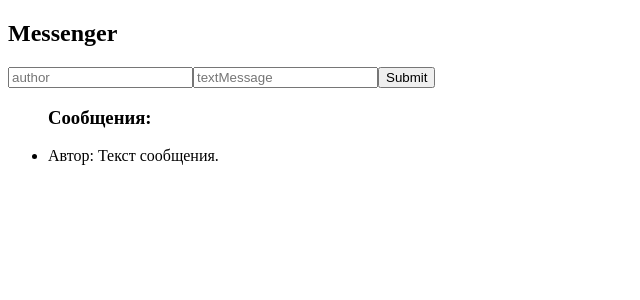
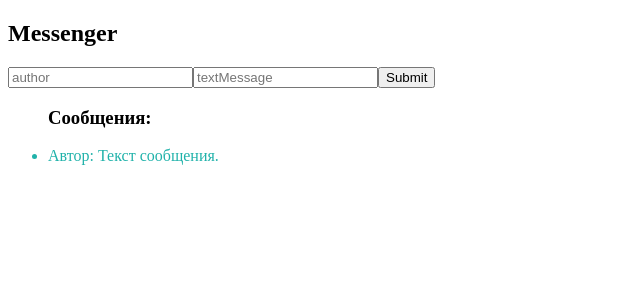
Before and after one commit to SergeyShashin/react200624, a React app: page / in a window 1280 px wide. Shown: the top 300 px of the page, without its empty margins (0-640 px from the left). Built offline with nearby package versions, Linux system fonts and the light colour scheme.

Commit message:
React200624 lesson3 start.

```diff
--- a/package.json
+++ b/package.json
@@ -15,12 +15,17 @@
     "@babel/preset-env": "^7.24.7",
     "@babel/preset-react": "^7.24.7",
     "babel-loader": "^9.1.3",
+    "css-loader": "^7.1.2",
     "html-webpack-plugin": "^5.6.0",
+    "node-sass": "^9.0.0",
+    "sass-loader": "^14.2.1",
+    "style-loader": "^4.0.0",
     "webpack": "^5.92.1",
     "webpack-cli": "^5.1.4",
     "webpack-dev-server": "^5.0.4"
   },
   "dependencies": {
+    "mini-css-extract-plugin": "^2.9.0",
     "prop-types": "^15.8.1",
     "react": "^18.3.1",
     "react-dom": "^18.3.1"
--- a/src/components/Message.jsx
+++ b/src/components/Message/Message.jsx
@@ -1,3 +1,4 @@
+import './Message.scss';
 import React, { Component } from "react";
 
 export class Message extends Component {
@@ -13,7 +14,7 @@ export class Message extends Component {
 
   render() {
     return (
-      <li>
+      <li className='message'>
         <span>{this.props.message.author}: </span>
         <span>{this.props.message.text}</span>
       </li>
--- /dev/null
+++ b/src/components/Message/Message.scss
@@ -0,0 +1,4 @@
+.message {
+  color: lightseagreen;
+  width: persentage(1/10);
+}
--- a/src/components/MessagesList.jsx
+++ b/src/components/MessagesList/MessagesList.jsx
@@ -1,5 +1,5 @@
 import React, { Component } from "react";
-import { Message } from "components/Message";
+import { Message } from "components/Message/Message";
 
 export class MessagesList extends Component {
   constructor(props) {
--- a/src/components/Messenger.jsx
+++ b/src/components/Messenger/Messenger.jsx
@@ -1,6 +1,6 @@
 import React, { Component } from "react";
-import { MessageForm } from "components/MessageForm";
-import { MessagesList } from "components/MessagesList";
+import { MessageForm } from "components/MessageForm/MessageForm";
+import { MessagesList } from "components/MessagesList/MessagesList";
 
 export class Messenger extends Component {
   constructor(props) {
--- a/src/index.jsx
+++ b/src/index.jsx
@@ -1,7 +1,7 @@
 import React from "react";
 import ReactDom from "react-dom/client";
 // import { App } from "components/App";
-import { Messenger } from "components/Messenger";
+import { Messenger } from "components/Messenger/Messenger";
 
 // console.log(App);
 
--- a/webpack.config.js
+++ b/webpack.config.js
@@ -1,5 +1,6 @@
 const path = require('path');
 const HtmlWebpackPlugin = require('html-webpack-plugin');
+const MiniCssExtractPulgin = require('mini-css-extract-plugin');
 
 module.exports = {
   entry: path.resolve(__dirname, 'src', 'index.jsx'),
@@ -19,7 +20,16 @@ module.exports = {
         test: /\.jsx?$/,
         loader: 'babel-loader',
         exclude: /node_modules/,
-      }
+      },
+      {
+        test: /\.s?css?$/,
+        use: [
+          'style-loader',
+          MiniCssExtractPulgin.loader,
+          'css-loader',
+          'sass-loader'
+        ],
+      },
     ]
 
   },
@@ -28,5 +38,8 @@ module.exports = {
       template: path.resolve(__dirname, 'src', 'index.html'),
       filename: 'index.html'
     }),
+    new MiniCssExtractPulgin({
+      filename: 'main.css'
+    })
   ]
 }
```
Also changed, not shown: src/components/MessageForm/MessageForm.jsx (renamed from src/components/MessageForm.jsx), 1 other file (tests, documents, lock files or other folders).
